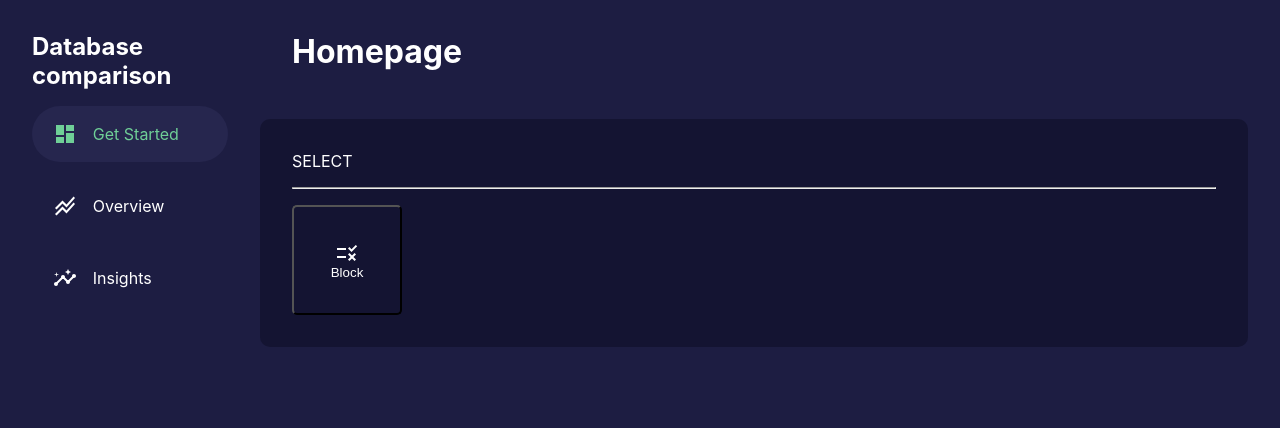
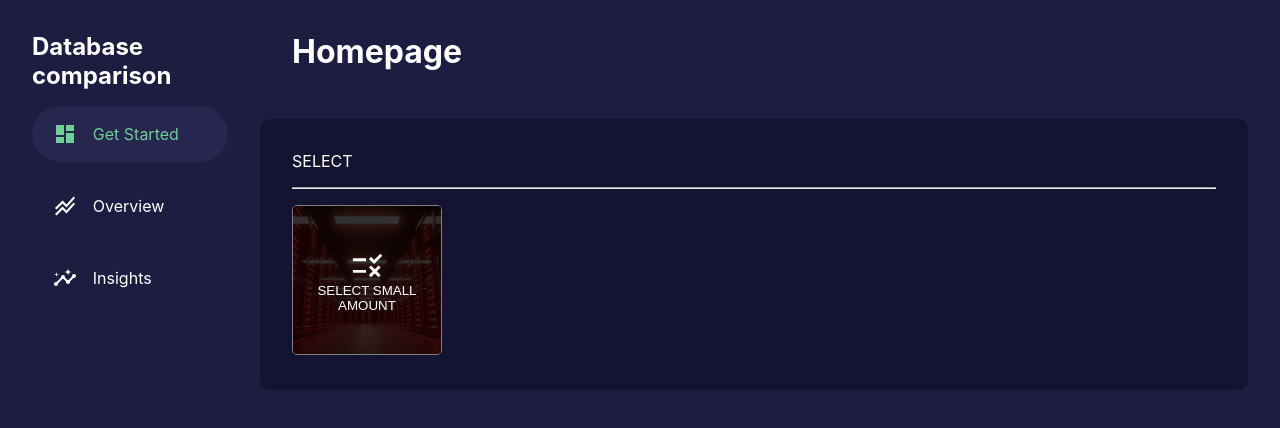
Before and after one commit to LeCarteloo/database-comparison, a React (Vite) app in the folder client/: page / in a window 1280 px wide. Shown: the top 428 px of the page. Built offline with nearby package versions, Linux system fonts and the light colour scheme.

Commit message:
Created block component

```diff
--- a/client/src/components/block/Block.styled.ts
+++ b/client/src/components/block/Block.styled.ts
@@ -1,16 +1,62 @@
-import styled from 'styled-components';
+import styled, { css } from 'styled-components';
 
-const Block = styled.button`
-  height: 110px;
-  width: 110px;
+type ImgType = {
+  img: string;
+};
+
+type BlockType = {
+  active: boolean;
+};
+
+const ImgBlock = styled.div<ImgType>`
+  transition: 0.45s ease-in-out;
+  width: 100%;
+  height: 100%;
+  ${({ img }) =>
+    img &&
+    css`
+      background-image: url(${img});
+      background-position: center;
+      background-size: cover;
+    `}
+`;
+
+const Block = styled.button<BlockType>`
+  outline: none;
+  position: relative;
+  height: 150px;
+  width: 150px;
+  color: white;
+  background-color: transparent;
+  border-radius: 5px;
+  border: 1px solid gray;
+  cursor: pointer;
+  overflow: hidden;
+  &:hover,
+  &:focus {
+    ${ImgBlock} {
+      transform: scale(1.2);
+    }
+  }
+
+  ${({ active }) =>
+    active &&
+    css`
+      border: 1px solid #6fcf97;
+      color: #6fcf97;
+    `}
+`;
+
+const InnerBlock = styled.div`
+  position: absolute;
+  z-index: 1;
   display: flex;
   justify-content: center;
   align-items: center;
   flex-direction: column;
-  color: white;
-  background-color: transparent;
-  border-radius: 5px;
-  cursor: pointer;
+  height: 100%;
+  width: 100%;
+  background-color: rgba(0, 0, 0, 0.8);
 `;
 
-export { Block };
+export { Block, InnerBlock, ImgBlock };
--- a/client/src/components/block/Block.tsx
+++ b/client/src/components/block/Block.tsx
@@ -1,10 +1,21 @@
 import * as S from './Block.styled';
 import { RuleOutlined } from '@mui/icons-material';
-const Block = () => {
+import Select from '../../assets/select.jpg';
+
+interface BlockProps {
+  active: boolean;
+  onClick: () => void;
+}
+
+const Block = ({ active, onClick }: BlockProps) => {
   return (
-    <S.Block>
-      <RuleOutlined />
-      <span>Block</span>
+    <S.Block active={active} onClick={onClick}>
+      <S.InnerBlock>
+        <RuleOutlined fontSize="large" />
+        <span>SELECT SMALL AMOUNT</span>
+        <span></span>
+      </S.InnerBlock>
+      <S.ImgBlock img={Select} />
     </S.Block>
   );
 };
--- a/client/src/pages/home/Homepage.styled.ts
+++ b/client/src/pages/home/Homepage.styled.ts
@@ -1,8 +1,4 @@
 import styled from 'styled-components';
-
-type ImgType = {
-  img: string;
-};
 
 const Header = styled.header`
   padding: 2em;
--- a/client/src/pages/home/Homepage.tsx
+++ b/client/src/pages/home/Homepage.tsx
@@ -1,7 +1,10 @@
+import { useState } from 'react';
 import { Block } from '../../components';
 import * as S from './Homepage.styled';
 
 const Homepage = () => {
+  const [testState, setTestState] = useState(false);
+
   return (
     <>
       <S.Header>
@@ -11,7 +14,7 @@ const Homepage = () => {
         <section>
           SELECT
           <hr style={{ marginBlock: '1em' }} />
-          <Block />
+          <Block active={testState} onClick={() => setTestState(!testState)} />
         </section>
       </S.SectionList>
     </>
```
